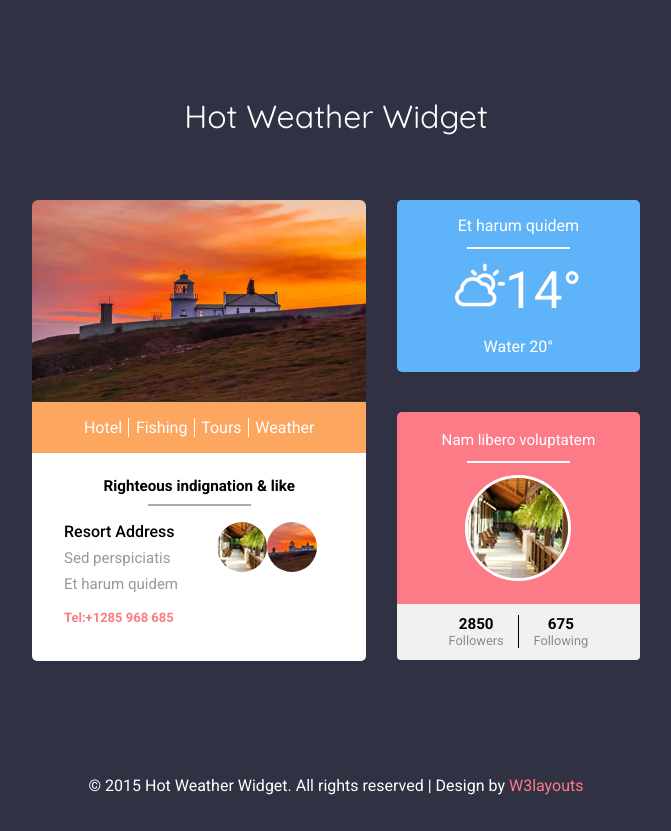
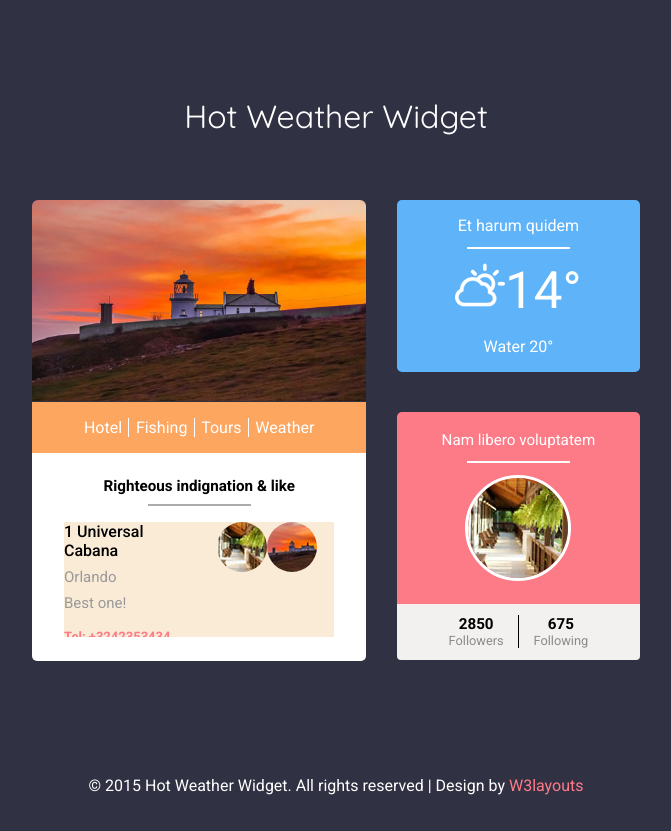
Before and after one commit to Peter01011973/Homework-Hotels-NgRx, an Angular app: page / in a window 1280 px wide. Shown: the whole page, without its empty margins (304-975 px from the left). Built offline with nearby package versions, Linux system fonts and the light colour scheme.

Commit message:
odd + hover

```diff
--- a/src/app/app-hotels.component.html
+++ b/src/app/app-hotels.component.html
@@ -1,6 +1,6 @@
 <h1>Hot Weather Widget</h1>
 <div class="element">
-  <app-list-of-hotel></app-list-of-hotel>
+  <app-list-of-hotel [listOfHotels]="hotels"></app-list-of-hotel>
   <div class="element-right">
     <app-weather></app-weather>
     <app-profile></app-profile>
--- a/src/app/app-hotels.component.ts
+++ b/src/app/app-hotels.component.ts
@@ -1,4 +1,7 @@
 import { Component } from '@angular/core';
+import { hotels } from "src/hotels-list";
+import { Hotel } from "src/hotels-list-interface";
+
 
 @Component({
   selector: 'app-root',
@@ -6,5 +9,6 @@ import { Component } from '@angular/core';
   styleUrls: ['./app-hotels.component.css']
 })
 export class AppComponent {
-  title = 'dz2';
+  hotels: Hotel[] = hotels;
+
 }
--- a/src/app/app-hotels.module.ts
+++ b/src/app/app-hotels.module.ts
@@ -14,7 +14,7 @@ import { FooterComponent } from './footer/footer.component';
     ListOfHotelComponent,
     WeatherComponent,
     ProfileComponent,
-    FooterComponent
+    FooterComponent,
   ],
   imports: [
     BrowserModule,
--- a/src/app/list-of-hotel/list-of-hotel.component.css
+++ b/src/app/list-of-hotel/list-of-hotel.component.css
@@ -0,0 +1,7 @@
+.hotel-card {
+    background: antiquewhite;
+}
+
+.activity-row:hover,.hotel-card:hover {
+    background: #5fb3f9;
+  }
--- a/src/app/list-of-hotel/list-of-hotel.component.html
+++ b/src/app/list-of-hotel/list-of-hotel.component.html
@@ -1,6 +1,5 @@
 <div class="element-left">
   <div class="element-bg-img"><img src="assets/images/1.jpg" alt="" class="img-responsive"> </div>
-
     <div class="element-left-bottom">
       <div class="ele-strip">
         <ul>
@@ -14,48 +13,18 @@
       <h3>Righteous indignation & like</h3>
       <span class="line"> </span>
       <div class="activity_box">
-            <div class="scrollbar" id="style-2">
-               <div class="activity-row">
-                 <div class="activity-desc">
-                     <h5>Resort Address</h5>
-                    <p>Sed perspiciatis</p>
-                    <p>Et harum quidem</p>
-                   <h6>Tel:+1285 968 685</h6>
+        <div class="scrollbar" id="style-2" >
+          <div class="activity-row" *ngFor="let hotel of listOfHotels;let even=even" [ngClass]="{'hotel-card' : even }">
+            <div class="activity-desc" >
+              <h5>{{hotel.id+1}} {{hotel.title}}</h5>
+              <p>{{hotel.address}}</p>
+              <p>{{hotel.description}}</p>
+              <h6>Tel: {{hotel.phone}}</h6>
             </div>
             <div class="activity-img">
               <ul>
-                     <li><img src='assets/images/res.jpg'  alt=""/></li>
-                     <li><img src='assets/images/r1.jpg'  alt=""/></li>
-                     </ul>
-                     </div>
-                 <div class="clear"> </div>
-                </div>
-                  <div class="activity-row">
-                <div class="activity-desc">
-                     <h5>Resort Address</h5>
-                    <p>Sed ut perspiciatis</p>
-                    <p>Et harum quidem</p>
-                    <h6>Tel:+1285 968 685</h6>
-                 </div>
-                 <div class="activity-img">
-                   <ul>
-                     <li><img src='assets/images/res.jpg'  alt=""/></li>
-                     <li><img src='assets/images/r1.jpg'  alt=""/></li>
-                     </ul>
-                     </div>
-                 <div class="clear"> </div>
-                </div>
-                <div class="activity-row">
-                <div class="activity-desc">
-                     <h5>Resort Address</h5>
-                    <p>Sed ut perspiciatis</p>
-                    <p>Et harum quidem</p>
-                   <h6>Tel:+1285 968 685</h6>
-                 </div>
-                 <div class="activity-img">
-                   <ul>
-                     <li><img src='assets/images/res.jpg'  alt=""/></li>
-                     <li><img src='assets/images/r1.jpg'  alt=""/></li>
+                <li><img src={{hotel.photos[0]}}  alt=""/></li>
+                <li><img src={{hotel.photos[1]}}  alt=""/></li>
               </ul>
             </div>
             <div class="clear"> </div>
--- a/src/app/list-of-hotel/list-of-hotel.component.ts
+++ b/src/app/list-of-hotel/list-of-hotel.component.ts
@@ -1,4 +1,4 @@
-import { Component, OnInit } from '@angular/core';
+import { Component, OnInit, Input } from '@angular/core';
 
 @Component({
   selector: 'app-list-of-hotel',
@@ -6,6 +6,7 @@ import { Component, OnInit } from '@angular/core';
   styleUrls: ['./list-of-hotel.component.css']
 })
 export class ListOfHotelComponent implements OnInit {
+  @Input() listOfHotels;
 
   constructor() { }
 
```
Also changed, not shown: src/styles.css (line endings or trailing spaces). Lines whose indentation alone changed are shown as unchanged.
